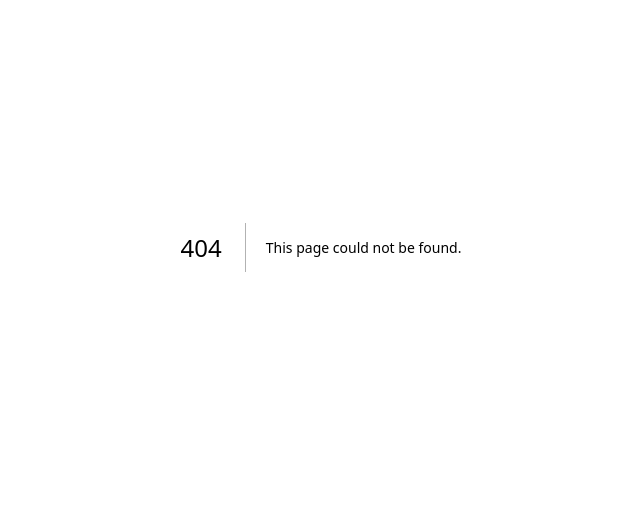
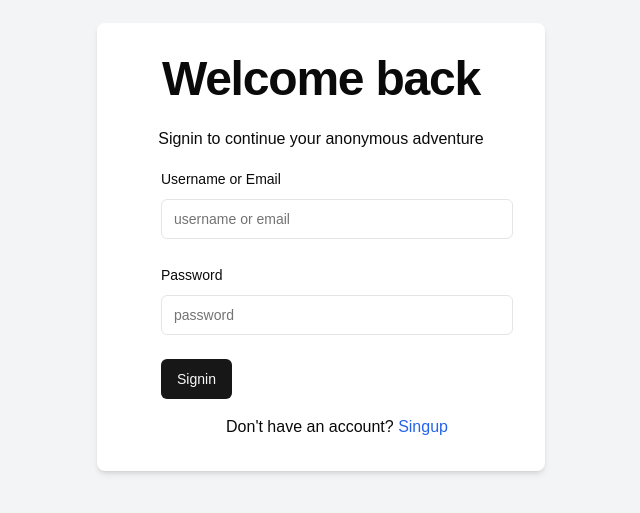
Before and after one commit to Dhvanitmonpara/true-feedback, a Next.js app: page /signin in a window 1280 px wide. Before the commit this address had no page. Shown: the part 153-666 px from the top of the page, without its empty margins (319-959 px from the left). Built offline with nearby package versions, Linux system fonts and the light colour scheme.

Commit message:
created signin page

```diff
--- /dev/null
+++ b/src/app/(app)/dashboard/page.tsx
@@ -0,0 +1,9 @@
+import React from 'react'
+
+const DashboardPage = () => {
+  return (
+    <div>DashboardPage</div>
+  )
+}
+
+export default DashboardPage
--- /dev/null
+++ b/src/app/(auth)/signin/page.tsx
@@ -0,0 +1,121 @@
+"use client";
+import React, { useState } from "react";
+import { zodResolver } from "@hookform/resolvers/zod";
+import { useForm } from "react-hook-form";
+import * as z from "zod";
+import Link from "next/link";
+import { useToast } from "@/hooks/use-toast";
+import { useRouter } from "next/navigation";
+import { Button } from "@/components/ui/button";
+import {
+  Form,
+  FormControl,
+  FormField,
+  FormItem,
+  FormLabel,
+  FormMessage,
+} from "@/components/ui/form";
+import { Input } from "@/components/ui/input";
+import { Loader2 } from "lucide-react";
+import { signinSchema } from "@/schema/signinSchema";
+import { signIn } from "next-auth/react";
+
+const SigninPage = () => {
+  const [isSubmitting, setIsSubmitting] = useState(false);
+
+  const { toast } = useToast();
+  const router = useRouter();
+
+  const form = useForm<z.infer<typeof signinSchema>>({
+    resolver: zodResolver(signinSchema),
+    defaultValues: {
+      identifier: "",
+      password: "",
+    },
+  });
+
+  const onSubmit = async (data: z.infer<typeof signinSchema>) => {
+    setIsSubmitting(true);
+    const result = await signIn("credentials", {
+      identifier: data.identifier,
+      password: data.password,
+      redirect: false,
+    });
+
+    if (result?.error) {
+      toast({
+        title: "Error",
+        description: result.error ?? "Something went wrong",
+        variant: "destructive",
+      });
+    }
+
+    if(result?.url){
+        router.replace('/dashboard')
+    }
+
+  };
+
+  return (
+    <div className="flex justify-center items-center min-h-screen bg-gray-100">
+      <div className="w-full max-w-md p-8 space-x-8 bg-white rounded-lg shadow-md">
+        <div className="text-center">
+          <h1 className="text-4xl font-extrabold tracking-tight lg:text-5xl mb-6">
+            Welcome back
+          </h1>
+          <p className="mb-4">Signin to continue your anonymous adventure</p>
+        </div>
+        <Form {...form}>
+          <form className="space-y-6" onSubmit={form.handleSubmit(onSubmit)}>
+            <FormField
+              name="identifier"
+              control={form.control}
+              render={({ field }) => (
+                <FormItem>
+                  <FormLabel>Username or Email</FormLabel>
+                  <FormControl>
+                    <Input placeholder="username or email" {...field} />
+                  </FormControl>
+                  <FormMessage />
+                </FormItem>
+              )}
+            />
+            <FormField
+              name="password"
+              control={form.control}
+              render={({ field }) => (
+                <FormItem>
+                  <FormLabel>Password</FormLabel>
+                  <FormControl>
+                    <Input type="password" placeholder="password" {...field} />
+                  </FormControl>
+                  <FormMessage />
+                </FormItem>
+              )}
+            />
+            <Button disabled={isSubmitting} type="submit">
+              {isSubmitting ? (
+                <>
+                  <Loader2 className="mr-2 h-4 w-4 animate-spin" />
+                  Please wait
+                </>
+              ) : (
+                "Signin"
+              )}
+            </Button>
+          </form>
+        </Form>
+        <div className="text-center mt-4">
+          <p>
+            Don&apos;t have an account?{" "}
+            <Link className="text-blue-600 hover:underline" href="/signup">
+              Singup
+            </Link>
+          </p>
+        </div>
+      </div>
+    </div>
+  );
+};
+
+export default SigninPage;
--- /dev/null
+++ b/src/app/(auth)/verify/[username]/page.tsx
@@ -0,0 +1,112 @@
+"use client"
+import { useToast } from '@/hooks/use-toast'
+import { verifySchema } from '@/schema/verifySchema'
+import { ApiResponse } from '@/types/ApiResponse'
+import { zodResolver } from '@hookform/resolvers/zod'
+import axios, { AxiosError } from 'axios'
+import { useParams, useRouter } from 'next/navigation'
+import React from 'react'
+import { useForm } from 'react-hook-form'
+import * as z from 'zod'
+import {
+  Form,
+  FormControl,
+  FormField,
+  FormItem,
+  FormLabel,
+  FormMessage,
+} from "@/components/ui/form";
+import { Button } from '@/components/ui/button'
+import { Loader2 } from 'lucide-react'
+import { Input } from '@/components/ui/input'
+
+const VerifyAccount = () => {
+  const router = useRouter()
+  const params = useParams<{username: string}>()
+  const {toast} = useToast()
+  const [isSubmitting, setIsSubmitting] = React.useState(false)
+
+  const form = useForm<z.infer<typeof verifySchema>>({
+    resolver: zodResolver(verifySchema),
+  });
+
+  const onSubmit = async (data: z.infer<typeof verifySchema>) => {
+    setIsSubmitting(true)
+    try {
+
+     const response = await axios.post('/api/verify-code', {
+        username: params.username,
+        code: data.code
+      })
+
+      if (!response.data.success) {
+        toast({
+          title: "Error",
+          description: response.data.message,
+          variant: "destructive",
+        });
+        return;
+      }
+
+      toast({
+        title: "Success",
+        description: response.data.message
+      })
+
+      router.replace('/singin')
+
+    }catch (error) {
+      console.error("Error registering user", error);
+      const axiosError = error as AxiosError<ApiResponse>;
+      toast({
+        title: "Signup failed",
+        description: axiosError.response?.data.message ?? "Error verifying account",
+        variant: "destructive",
+      });
+    } finally {
+      setIsSubmitting(false)
+    }
+  }
+
+  return (
+    <div className="flex justify-center items-center min-h-screen bg-gray-100">
+       <div className="w-full max-w-md p-8 space-x-8 bg-white rounded-lg shadow-md">
+       <div className="text-center">
+          <h1 className="text-4xl font-extrabold tracking-tight lg:text-5xl mb-6">
+            Verify your Account
+          </h1>
+          <p className="mb-4">Signup to start your anonymous adventure</p>
+        </div>
+        <Form {...form}>
+          <form className="space-y-6" onSubmit={form.handleSubmit(onSubmit)}>
+            <FormField
+              name="code"
+              control={form.control}
+              render={({ field }) => (
+                <FormItem>
+                  <FormLabel>Password</FormLabel>
+                  <FormControl>
+                    <Input type="text" placeholder="code" {...field} />
+                  </FormControl>
+                  <FormMessage />
+                </FormItem>
+              )}
+            />
+            <Button disabled={isSubmitting} type="submit">
+              {isSubmitting ? (
+                <>
+                  <Loader2 className="mr-2 h-4 w-4 animate-spin" />
+                  Please wait
+                </>
+              ) : (
+                "Verify account"
+              )}
+            </Button>
+          </form>
+        </Form>
+       </div>
+    </div>
+  )
+}
+
+export default VerifyAccount
--- a/src/app/api/verify-code/route.ts
+++ b/src/app/api/verify-code/route.ts
@@ -21,7 +21,7 @@ export async function POST(request: Request) {
       );
     }
 
-    const user = await UserModel.findOne({ username: username });
+    const user = await UserModel.findOne({ username });
 
     if (!user) {
       return Response.json(
--- /dev/null
+++ b/src/app/u/[usename]/page.tsx
@@ -0,0 +1,9 @@
+import React from 'react'
+
+const MessagePage = () => {
+  return (
+    <div>MessagePage</div>
+  )
+}
+
+export default MessagePage
```
Also changed, not shown: src/app/(auth)/signup/page.tsx (+10 -2 lines).
